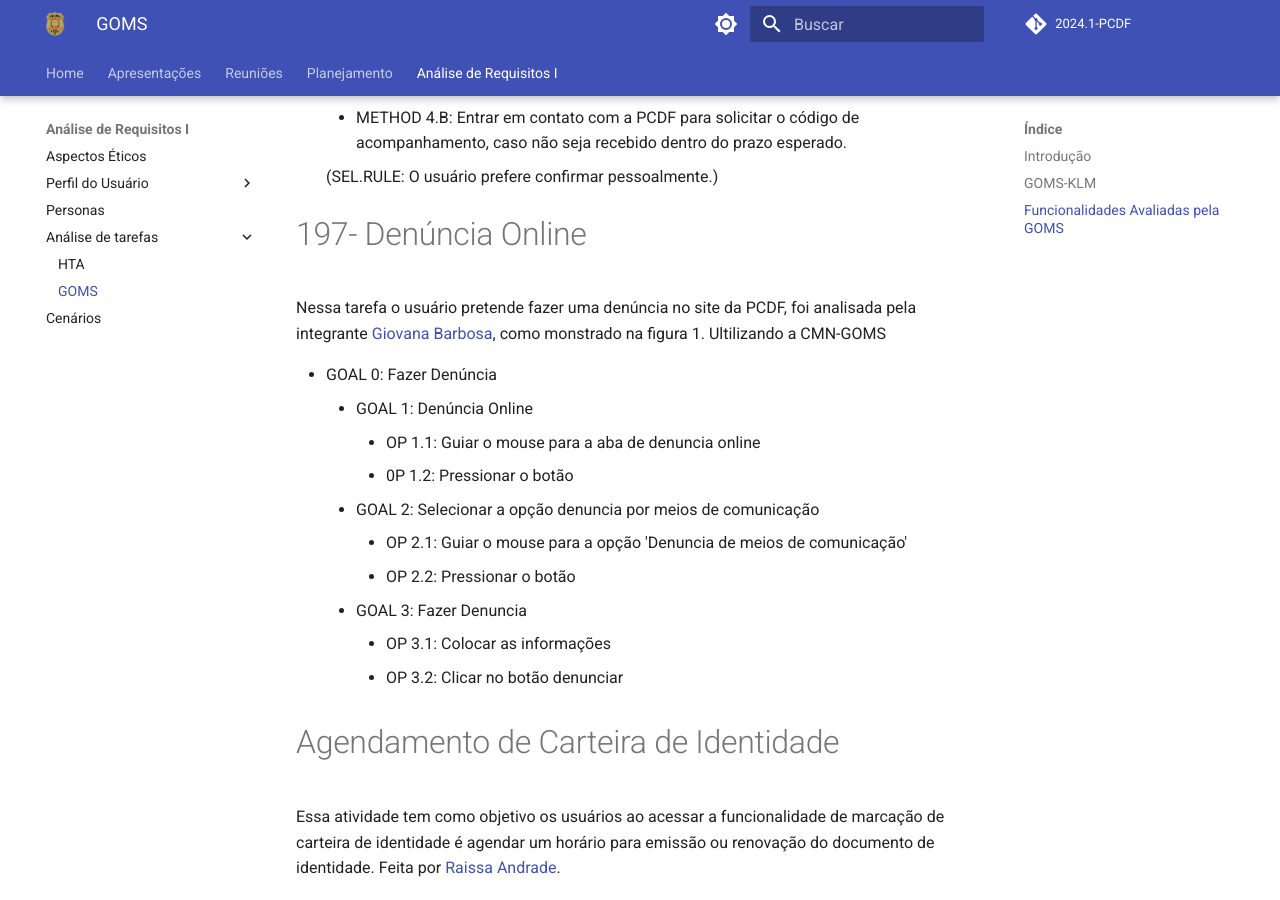
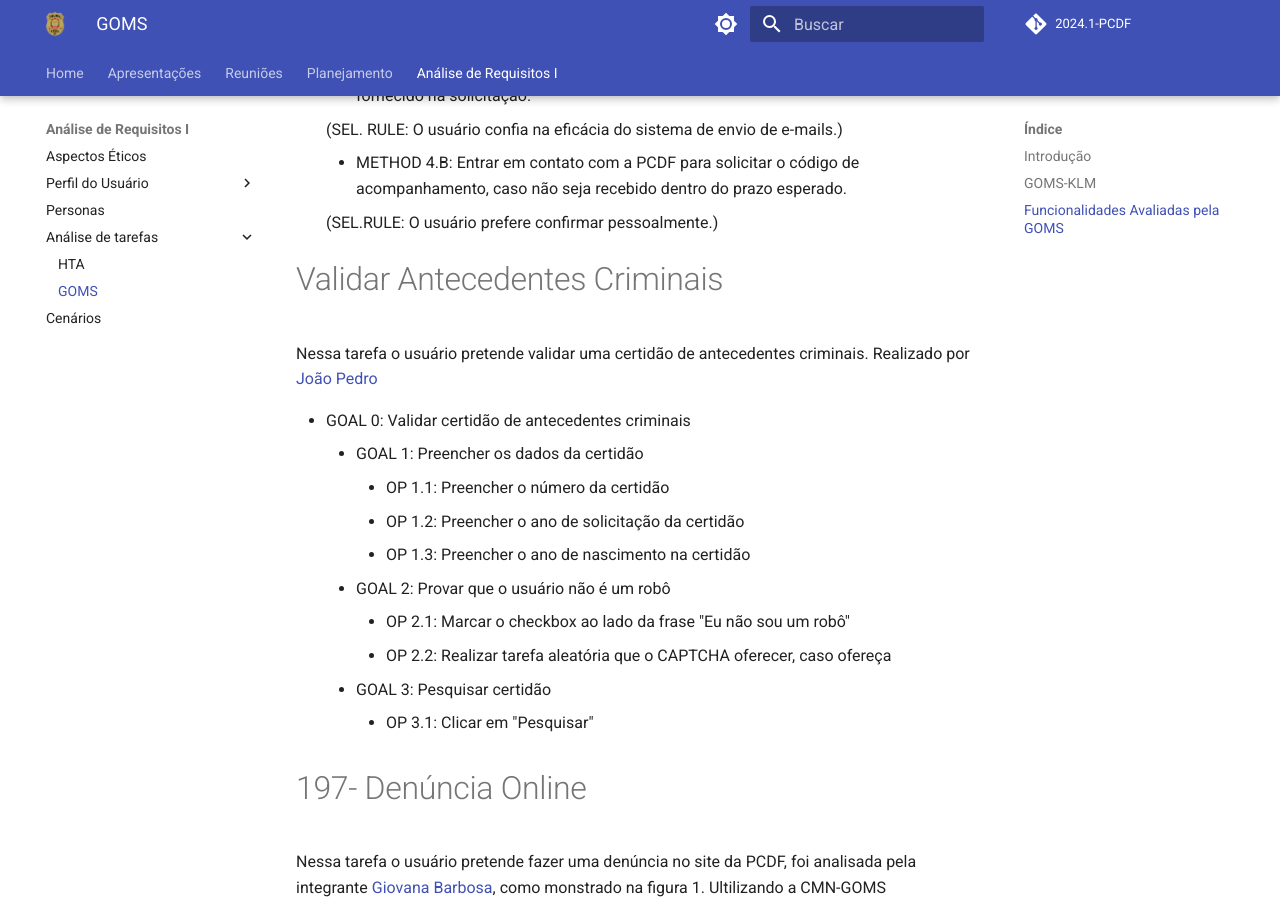
Before and after one commit to Interacao-Humano-Computador/2024.1-PCDF, an MkDocs documentation site: the page built from docs/analise_requisitos1/analise_tarefas/goms.md, in a window 1280 px wide and 900 px high, scrolled down 4522 px. Built offline with MkDocs 1.6.1 and Material for MkDocs 9.7.7, drawn with Linux system fonts in a browser that asks for light colours; comment, search, counter and statistics services are not loaded; some of the changed text lies outside the part shown.

Commit message:
Add goms da validação de antecedentes

```diff
--- a/docs/analise_requisitos1/analise_tarefas/goms.md
+++ b/docs/analise_requisitos1/analise_tarefas/goms.md
@@ -25,6 +25,7 @@ e regras de seleção (selection rules).
 |:------:|:-------------------------------:|
 |Pesquisar Procurados|Lara|
 | Solicitar Antecedentes Criminais | Renata |
+| Validar Antecedentes Criminais | João   |
 | 197- Denúncia Online   | Giovana          |
 | Solicitar Carteira de Identidade| Raissa
 | Registrar Ocorrência | Rayene |
@@ -130,6 +131,21 @@ Nessa tarefa o usuário pretende solicitar os seus antecedentes criminais pelo s
     (SEL.RULE: O usuário prefere confirmar pessoalmente.)
 
 
+#  Validar Antecedentes Criminais
+
+Nessa tarefa o usuário pretende validar uma certidão de antecedentes criminais. Realizado por [João Pedro](https://github.com/JoaoODragonborn)
+
+* GOAL 0:  Validar certidão de antecedentes criminais
+    * GOAL 1: Preencher os dados da certidão
+        * OP 1.1: Preencher o número da certidão
+        * OP 1.2: Preencher o ano de solicitação da certidão
+        * OP 1.3: Preencher o ano de nascimento na certidão
+    * GOAL 2: Provar que o usuário não é um robô
+        * OP 2.1: Marcar o checkbox ao lado da frase "Eu não sou um robô"
+        * OP 2.2: Realizar tarefa aleatória que o CAPTCHA oferecer, caso ofereça
+    * GOAL 3: Pesquisar certidão
+        * OP 3.1: Clicar em "Pesquisar"
+
 # 197- Denúncia Online
 Nessa tarefa o usuário pretende fazer uma denúncia no site da PCDF, foi analisada pela integrante  [Giovana Barbosa](https://github.com/gio221), como monstrado na figura 1. Ultilizando a CMN-GOMS
 
```
